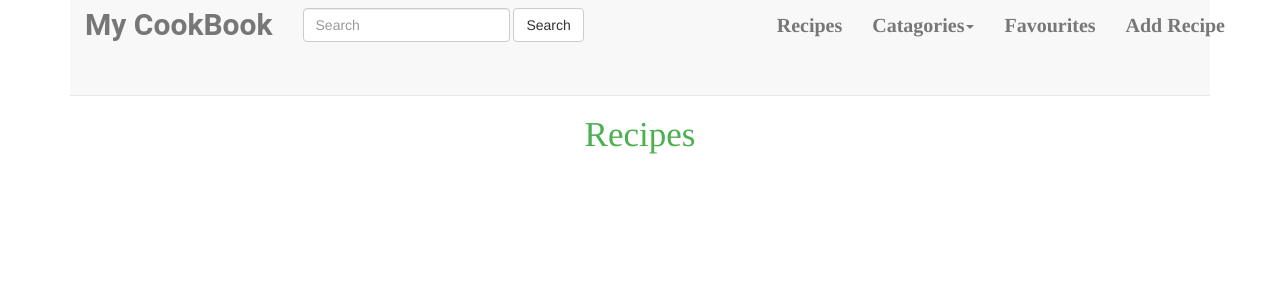
After one commit to rayme1975/my_cookbook, a Flask app: template templates/categories.html in a window 1280 px wide. The commit adds this page. Shown: the top 300 px of the page. Run offline with Flask 2, Linux system fonts and the light colour scheme; the template is opened without the code that fills it, so the values that code supplies are empty; some libraries are stand-ins or nearby versions.

Commit message:
temperary changes made to template files

```diff
--- a/app.py
+++ b/app.py
@@ -2,6 +2,7 @@ from flask import Flask, render_template, redirect, request, url_for
 import os
 from flask_pymongo import PyMongo
 from bson.objectid import ObjectId
+
 
 
 
@@ -25,6 +26,14 @@ def home_page():
 def list_recipes():
 
     return render_template('list_recipes.html', recipes = mongo.db.recipes.find(), categories = mongo.db.categories.find())
+
+
+#show choosen  category
+@app.route('/list_categories/<category_id>')
+def list_categories(category_id):
+
+    the_category = mongo.db.recipes.find({"category_name": ObjectId(category_id)})
+    return render_template('categories.html', category = the_category, recipes = mongo.db.recipes.find(), categories = mongo.db.categories.find())
 
 
 #show an individual recipe
@@ -98,11 +107,6 @@ def update_recipe(recipe_id):
 
 
 
-
-
-
-
-
 if __name__ == '__main__':
 
     app.run(host=os.environ.get('IP'),port=int(os.environ.get('PORT')),
--- a/templates/base.html
+++ b/templates/base.html
@@ -90,6 +90,11 @@
       window.print();
       }
 
+      function goBack() {
+        window.history.back();
+      }
+
+
     </script>
 
 
--- /dev/null
+++ b/templates/categories.html
@@ -0,0 +1,36 @@
+{% extends 'base.html' %}
+
+    {% block content %}
+
+    <h1>Recipes</h1>
+
+    {% for recipe in recipes %}
+
+
+
+<div class="row">
+    <div class="col-sm-3">
+        <h1><a href="{{url_for('show_recipe', recipe_id=recipe._id)}}"</a>{{recipe.title}}</h1>
+     </div>
+
+    <div class="col-sm-3 prep">
+
+            <p class="">Prep time:</p><span>{{recipe.preparation_time}}</span>
+            <p class="">Cooking time:</p><span>{{recipe.cooking_time}}</span>
+        </div>
+     <div class="col-sm-4">
+    <p class="desc">{{recipe.description}}</p>
+    </div>
+
+    <div class="col-sm-2">
+    <a href="{{url_for('edit_recipe', recipe_id=recipe._id)}}" class="desc delete" data-toggle="tooltip" data-placement="top" title="Edit"><i class="fas fa-edit "></i></a>
+    <a href="{{url_for('delete_recipe', recipe_id=recipe._id)}}" class="desc delete" data-toggle="tooltip" data-placement="top" title="Delete"><i class="fas fa-trash-alt "></i></a>
+    <a href="{{url_for('delete_recipe', recipe_id=recipe._id)}}" class="desc delete" data-toggle="tooltip" data-placement="top" title="Favourite"><i class="far fa-star"></i></a>
+    </div>
+
+
+
+</div>
+
+{% endfor %}
+{% endblock %}
--- a/templates/recipes.html
+++ b/templates/recipes.html
@@ -2,7 +2,7 @@
 
     {% block content %}
 
-
+   <button onclick="goBack()">Go Back</button>
 
 <div class="container">
 <div class="menuInfo">
```
Also changed, not shown: templates/add_recipe.html (+5 -5 lines), templates/favourites.html (+7 -5 lines), test.py (added, +26 -0 lines).
